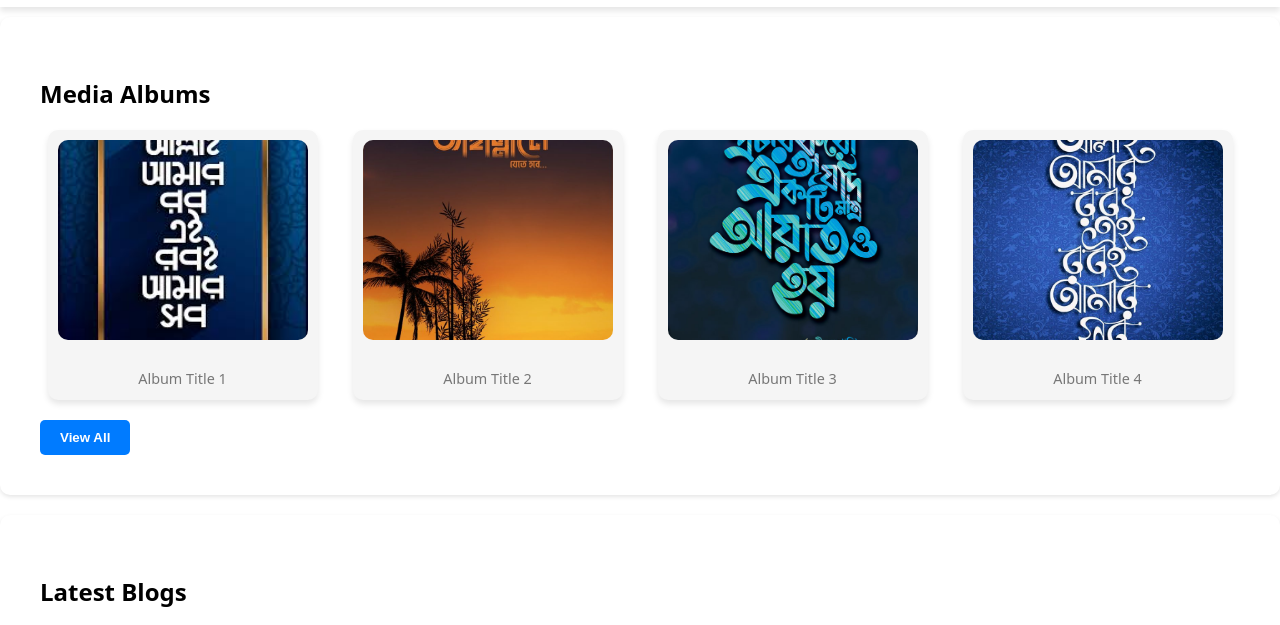
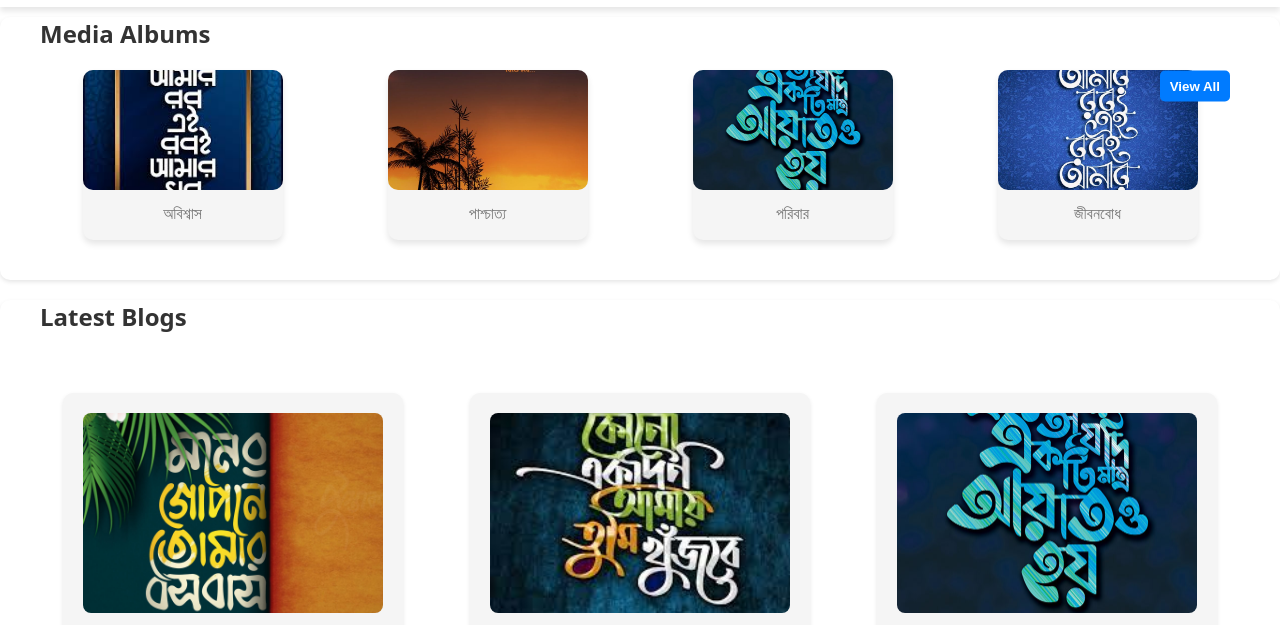
Before and after one commit to abin0x/Blogging_fronten, a plain HTML site: page html/index.html in a window 1280 px wide. Shown: the part 98-723 px from the top of the page. Drawn offline with Linux system fonts and the light colour scheme.

Commit message:
Media album done

```diff
--- a/css/styles.css
+++ b/css/styles.css
@@ -97,16 +97,26 @@ body {
     max-width: 1200px;
     border-radius: 10px;
 }
+.media-albums h2 {
+    font-size: 1.5em;
+    color: #333;
+    margin-bottom: 20px; /* Reduce the bottom margin */
+    margin-top: 0; /* Remove any default top margin */
+    position: relative; /* Optional, for fine-tuning */
+    top: -40px; /* Move upward by 10px */
+}
+
 
 .albums-container {
     display: flex;
     justify-content: space-around;
     flex-wrap: wrap;
     gap: 20px;
-    margin-top: 20px;
+    margin-top: -40px;
+    /* margin-bottom: 800px; */
 }
 
-.album-card {
+/* .album-card {
     text-align: center;
     padding: 10px;
     border-radius: 10px;
@@ -118,6 +128,20 @@ body {
     display: flex;
     flex-direction: column;
     justify-content: space-between;
+} */
+
+.album-card {
+    text-align: center;
+    padding: 12px 10px -10px 10px; /* Reduce padding */
+    border-radius: 10px;
+    background-color: #f5f5f5;
+    transition: transform 0.3s ease, box-shadow 0.3s ease;
+    width: 200px; /* Reduce width */
+    height: 170px; /* Reduce height */
+    box-shadow: 0 4px 6px rgba(0, 0, 0, 0.1);
+    display: flex;
+    flex-direction: column;
+    justify-content: space-between;
 }
 
 .album-card:hover {
@@ -125,27 +149,37 @@ body {
     box-shadow: 0 8px 12px rgba(0, 0, 0, 0.2);
 }
 
-.album-card img {
+/* .album-card img {
     width: 100%;
-    height: 200px;
+    height: 150px;
     border-radius: 10px;
     object-fit: cover;
     margin-bottom: 15px;
+} */
+
+.album-card img {
+    width: 100%;
+    height: 120px; /* Reduce image height */
+    border-radius: 10px;
+    object-fit: cover;
+    margin-bottom:2px; /* Reduce bottom margin */
 }
 
 .album-card h3 {
-    font-size: 1.1em;
+    font-size: 1em; /* Reduce font size */
     font-weight: bold;
     color: #333;
-    margin-bottom: 10px;
+    margin-bottom: 5px; /* Reduce margin */
 }
 
 .album-card p {
-    font-size: 0.9em;
+    font-size: 1.0em;
+    padding-bottom: -5px;
     color: #777;
+    margin-top: 0; /* Remove any unnecessary top margin */
 }
 
-.view-all {
+/* .view-all {
     margin-top: 20px;
     padding: 10px 20px;
     background-color: #007BFF;
@@ -155,8 +189,24 @@ body {
     cursor: pointer;
     font-weight: bold;
     transition: background-color 0.3s;
-    /* margin-right: 200px; */
+
+} */
+.view-all {
+    position: absolute; /* Use absolute positioning */
+    top: 23%; /* Center vertically relative to parent */
+    right: 50px; /* Position the button 20px from the right */
+    transform: translateY(-50%); /* Adjust to vertically align properly */
+    padding: 8px 10px;
+    background-color: #007BFF;
+    color: #fff;
+    border: none;
+    border-radius: 5px;
+    cursor: pointer;
+    font-weight: bold;
+    transition: background-color 0.3s;
 }
+
+
 
 .view-all:hover {
     background-color: #0056b3;
@@ -165,6 +215,7 @@ body {
 /* Blogs Section */
 .blogs-section {
     width: 100%;
+    /* top: 50%; */
     padding: 40px;
     background: #fff;
     margin: 20px auto;
@@ -208,7 +259,14 @@ body {
     object-fit: cover;
     margin-bottom: 15px;
 }
-
+.blogs-section h2 {
+    font-size: 1.5em;
+    color: #333;
+    margin-bottom: 20px;
+    margin-top: 0;
+    position: relative;
+    top: -40px;
+}
 .blog-card h3 {
     font-size: 1.3em;
     margin-bottom: 10px;
--- a/html/index.html
+++ b/html/index.html
@@ -40,19 +40,19 @@
         <div class="albums-container">
             <div class="album-card">
                 <img src="../images/b1 (1).jpeg" alt="Album 1">
-                <p>Album Title 1</p>
+                <p>অবিশ্বাস</p>
             </div>
             <div class="album-card">
                 <img src="../images/b2.jpg" alt="Album 2">
-                <p>Album Title 2</p>
+                <p>পাশ্চাত্য</p>
             </div>
             <div class="album-card">
                 <img src="../images/b3.jpg" alt="Album 3">
-                <p>Album Title 3</p>
+                <p>পরিবার</p>
             </div>
             <div class="album-card">
                 <img src="../images/b4.jpg" alt="Album 4">
-                <p>Album Title 4</p>
+                <p>জীবনবোধ</p>
             </div>
         </div>
         <button class="view-all">View All</button>
```
